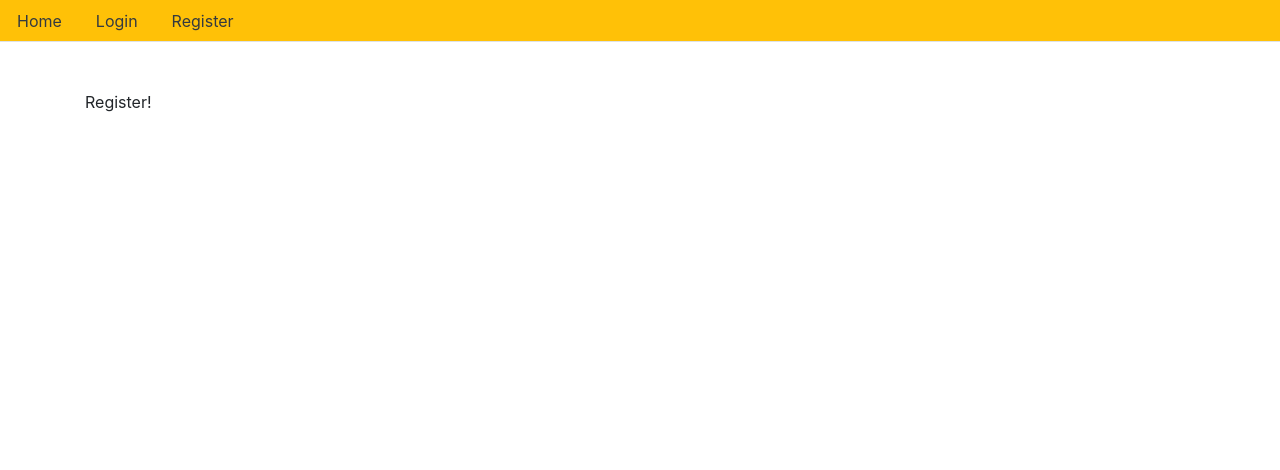
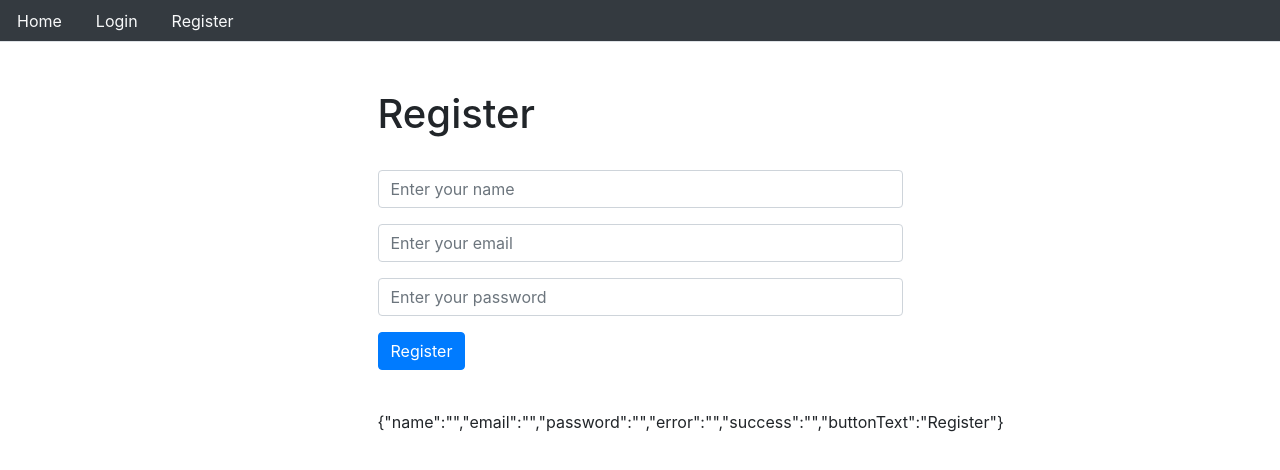
Before and after one commit to OxyProgrammer/mern-stack, a Next.js app in the folder FRONTEND/: page /register in a window 1280 px wide. Shown: the top 470 px of the page. Built offline with nearby package versions, Linux system fonts and the light colour scheme.

Commit message:
Changed the styles to make it look better, implemeneted the register view

```diff
--- a/FRONTEND/components/Layout.js
+++ b/FRONTEND/components/Layout.js
@@ -21,29 +21,29 @@ const layout = ({ children }) => {
       <link rel="stylesheet"
         href="https://maxcdn.bootstrapcdn.com/bootstrap/4.0.0/css/bootstrap.min.css"
         integrity="sha384-Gn5384xqQ1aoWXA+058RXPxPg6fy4IWvTNh0E263XmFcJlSAwiGgFAW/dAiS6JXm"
-        crossorigin="anonymous" />
+        crossOrigin="anonymous" />
       <link rel="stylesheet" href="/static/css/styles.css" />
     </React.Fragment>
   );
 
   const nav = () => (
-    <ul className="nav nav-tabs bg-warning">
+    <ul className="nav nav-tabs bg-dark">
 
       <li className="nav-item">
         <Link href="/">
-          <a className="nav-link text-dark">Home</a>
+          <a className="nav-link text-light">Home</a>
         </Link>
       </li>
 
       <li className="nav-item">
         <Link href="/login">
-          <a className="nav-link text-dark">Login</a>
+          <a className="nav-link text-light">Login</a>
         </Link>
       </li>
 
       <li className="nav-item">
         <Link href="/register">
-          <a className="nav-link text-dark">Register</a>
+          <a className="nav-link text-light">Register</a>
         </Link>
       </li>
 
--- a/FRONTEND/pages/register.js
+++ b/FRONTEND/pages/register.js
@@ -1,5 +1,72 @@
+import { useState } from 'react';
 import Layout from '../components/Layout';
 
-const register = () => <Layout>Register!</Layout>;
+const register = () => {
+
+  const [state, setState] = useState({
+    name: '',
+    email: '',
+    password: '',
+    error: '',
+    success: '',
+    buttonText: 'Register'
+  });
+
+  const { name, email, password, error, success, buttonText } = state;
+
+  const handleChange = (inputId) => (event) => {
+    setState({ ...state, [inputId]: event.target.value, error: '', success: '', buttonText: 'Register' });
+  }
+
+  const handleSubmit = (event) => {
+    event.preventDefault();
+    console.table(name,email,password);
+  }
+
+  const registerForm = () => {
+    return (
+      <form onSubmit={handleSubmit}>
+
+        <div className="form-group">
+          <input onChange={handleChange('name')}
+            value={name}
+            type="text"
+            className="form-control"
+            placeholder="Enter your name" />
+        </div>
+
+        <div className="form-group">
+          <input onChange={handleChange('email')}
+            value={email}
+            type="email"
+            className="form-control"
+            placeholder="Enter your email" />
+        </div>
+
+        <div className="form-group">
+          <input onChange={handleChange('password')}
+            value={password}
+            type="password"
+            className="form-control"
+            placeholder="Enter your password" />
+        </div>
+
+        <div className="form-group">
+          <button className="btn btn-primary">{buttonText}</button>
+        </div>
+
+      </form>)
+  }
+
+  return (<Layout>
+    <div className="col-md-6 offset-md-3">
+      <h1>Register </h1>
+      <br/>
+      {registerForm()}
+      <br/>
+      {JSON.stringify(state)}
+    </div>
+  </Layout >);
+};
 
 export default register;
--- a/FRONTEND/public/static/css/styles.css
+++ b/FRONTEND/public/static/css/styles.css
@@ -1,6 +1,6 @@
 #nprogress .bar{
   height: 4px !important;
-  background: red !important;
+  background: #34b4eb(131, 131, 131) !important;
 }
 
 .nav a:hover{
```
